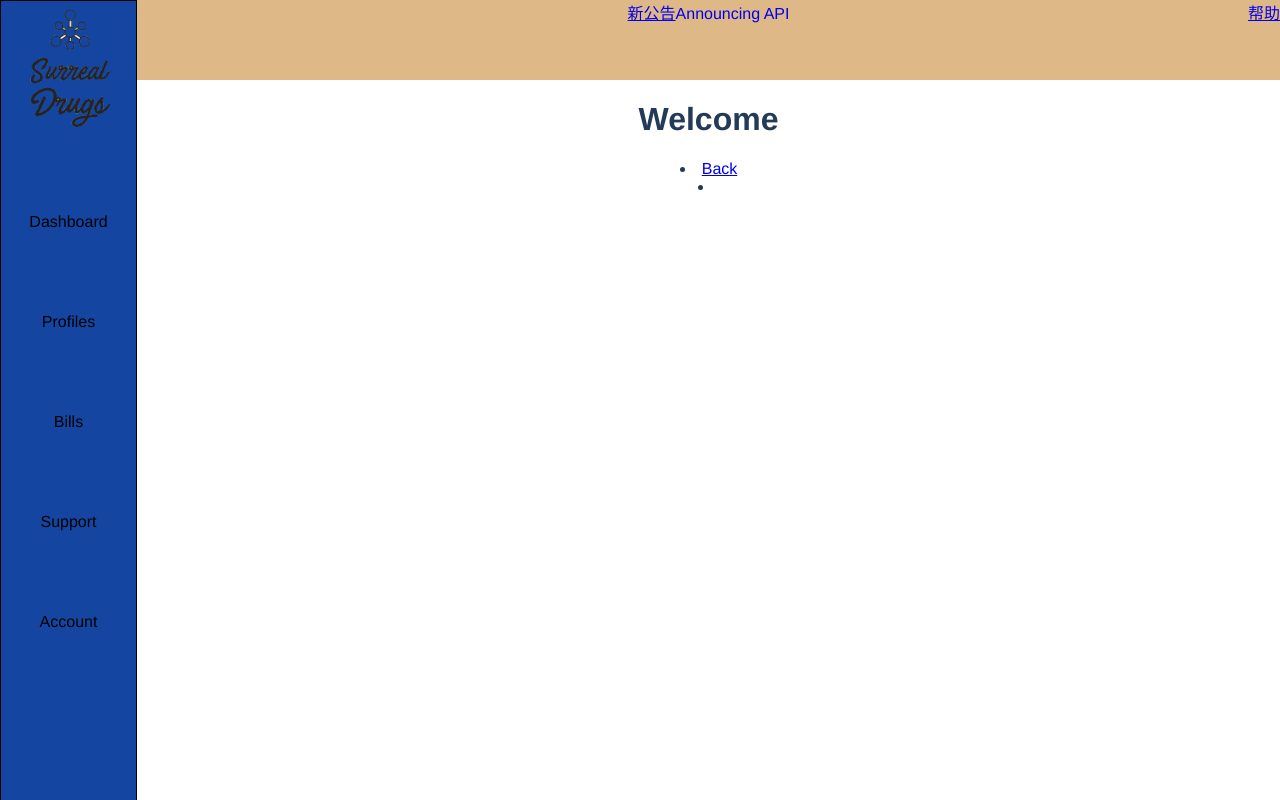
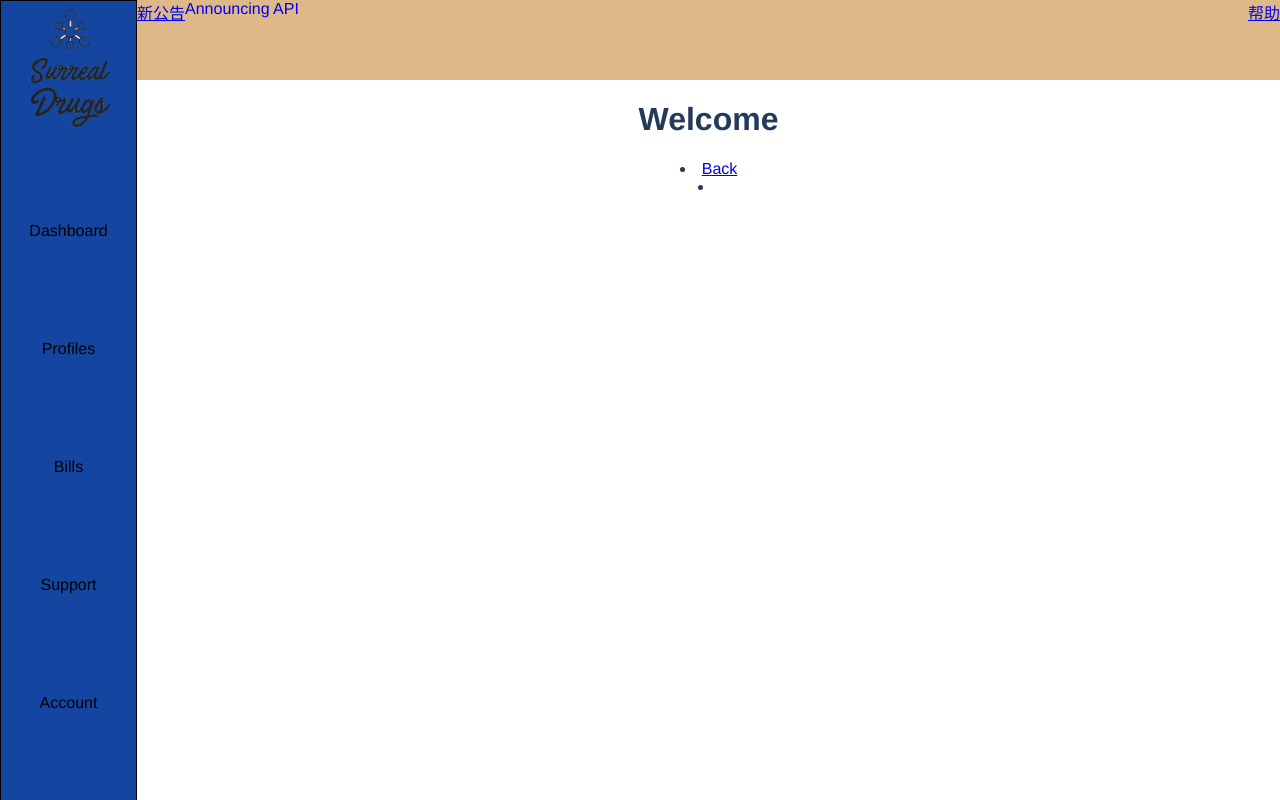
Before and after one commit to 0lvl0/vue, a Vue app: page /redirect in a window 1280 px wide. Built offline with nearby package versions, Linux system fonts and the light colour scheme; the HTML template or start-up script is replaced by a standard one.

Commit message:
左侧边栏高度校准

```diff
--- a/public/index.html
+++ b/public/index.html
@@ -35,7 +35,7 @@
       background-color: rgb(20, 70, 161);
       overflow: hidden;
     }
-    .left_logo{
+    .left_logo {
       width: 137px;
       border-radius: 1px;
     }
@@ -47,11 +47,15 @@
     .top_bar_news {
       height: 10%;
       background-color: burlywood;
+      text-align: center;
+      display: flex;
     }
     .top_bar_action {
       position: fixed;
       right: 0px;
       top: 0px;
+      text-align: center;
+      display: inline-flex;
     }
     .new_info {
       left: 3px;
--- a/src/components/main.vue
+++ b/src/components/main.vue
@@ -1,7 +1,8 @@
 <template>
   <div>
+    <!-- 左侧栏设置 -->
     <div class="left_bar_list">
-      <img class="left_logo" src="./../assets/logo.png" alt="Surreal">
+      <img class="left_logo" src="./../assets/logo.png" alt="Surreal" />
       <div style="height:30px"></div>
       <a href="/dashboard">Dashboard</a>
       <a href="/profiles">Profiles</a>
@@ -9,7 +10,9 @@
       <a href="/support">Support</a>
       <a href="/account">Account</a>
     </div>
+    <!-- 右侧整体容器布局 -->
     <div class="container">
+      <!-- 顶部边栏设置 -->
       <div class="top_bar_news">
         <a
           class="new_artical"
@@ -25,11 +28,12 @@
           target="_blank"
           >Announcing API</a
         >
+        <!-- 右上角按钮 -->
         <div class="top_bar_action">
           <a class="top_action" href="/support/" target="_blank">帮助</a>
         </div>
       </div>
-
+      <!-- 正文内容区域 -->
       <div style="height:auto">
         <h1>Welcome</h1>
         <map name="map">
@@ -42,14 +46,22 @@
 </template>
 <style>
 .left_bar_list a {
+  padding-bottom: 50px;
+  padding-top: 50px;
   text-decoration: none;
-  height: 100px;
   width: 135px;
   overflow: hidden;
+  align-self: center;
+  display: flex;
+  color: black;
+  flex-direction: column;
+}
+a .new_artical {
   text-align: center;
-  border: 90px;
-  align-content: center;
-  display: grid;
-  color: black;
+  display: flex;
+}
+a .new_info {
+  text-align: center;
+  display: flex;
 }
 </style>
```
